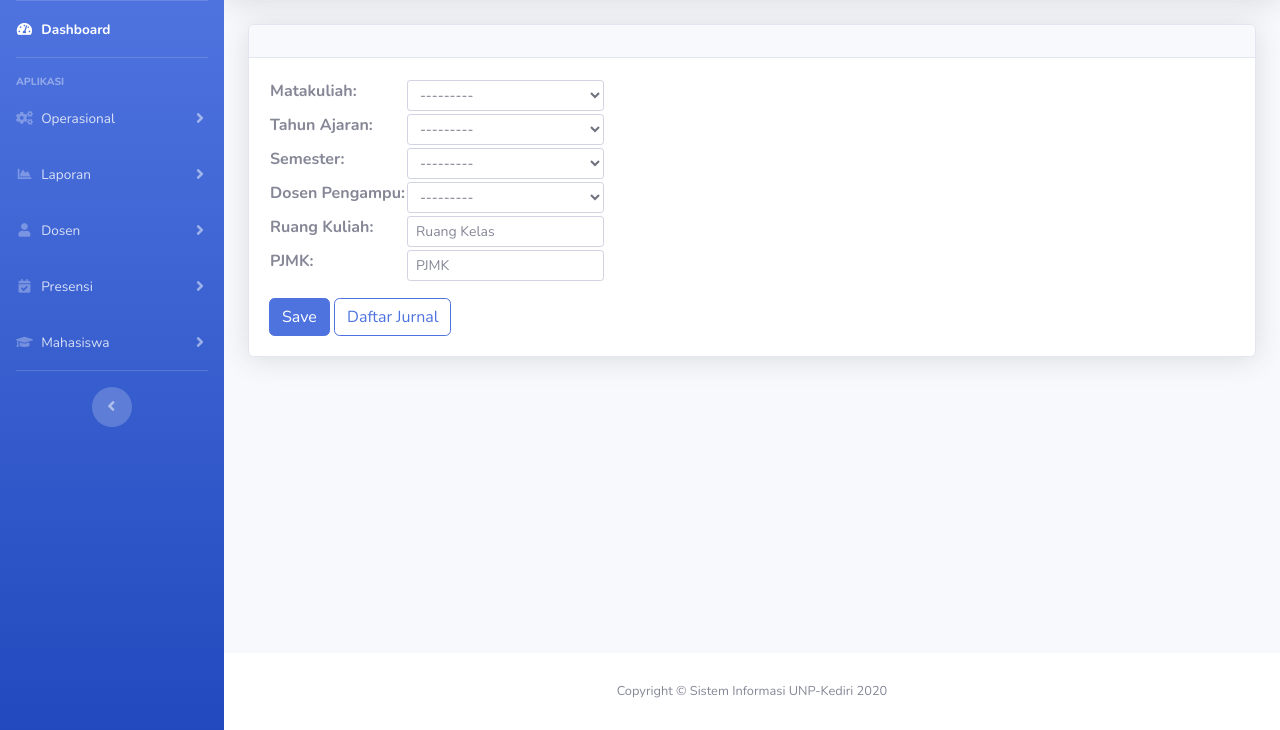
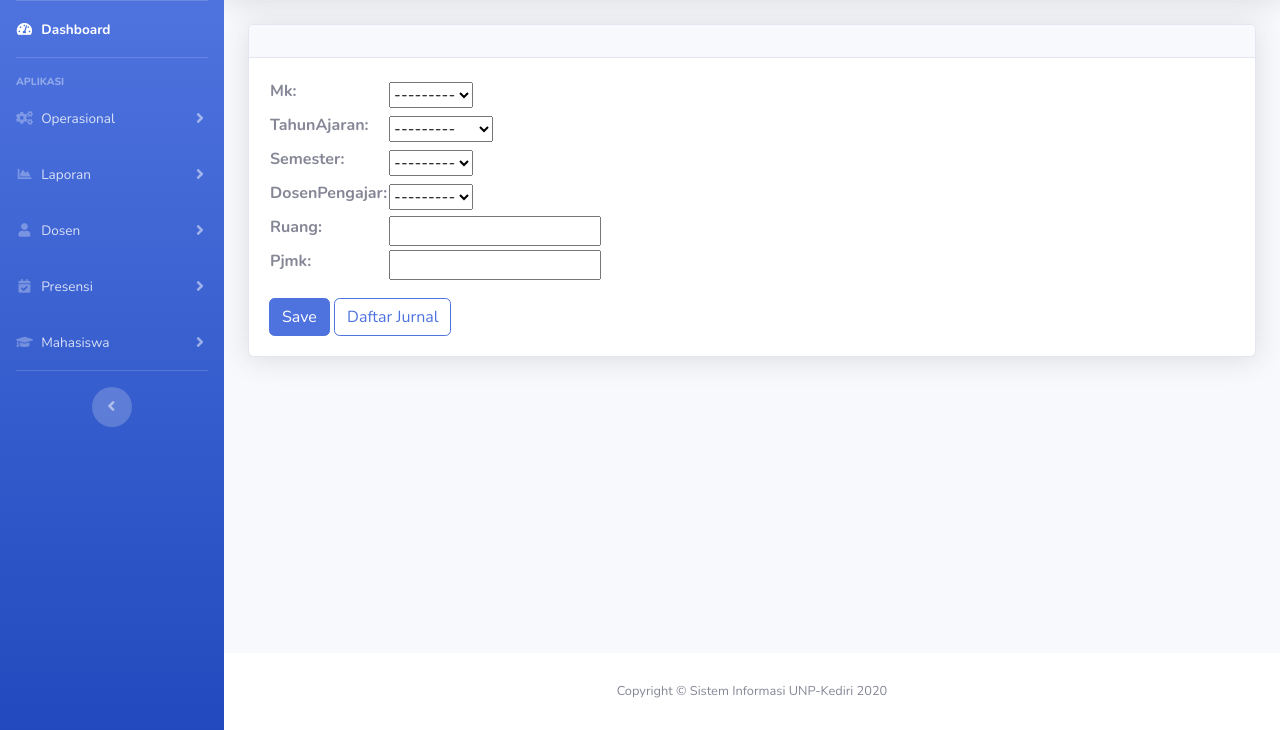
Before and after one commit to ristykdr/prjsiunp, a Django app: template backend/simprosis/olahDataJurnalKuliah/templates/olahDataJurnalKuliah/jurnalkuliah_form.html in a window 1280 px wide. Shown: the part 70-800 px from the top of the page. Run offline with Django 3.2, Linux system fonts and the light colour scheme; the template is opened without the code that fills it: values that come from a table or form of the project are taken from there, others are empty; some libraries are stand-ins or nearby versions.

Commit message:
Changes to be committed: 	modified:   backend/simprosis/olahDataJurnalKuliah/forms.py 	modified:   backend/simprosis/olahDataJurnalKuliah/templates/olahDataJurnalKuliah/jurnalkuliah_form.html

```diff
--- a/backend/simprosis/olahDataJurnalKuliah/forms.py
+++ b/backend/simprosis/olahDataJurnalKuliah/forms.py
@@ -17,48 +17,48 @@ class jurnalKuliahForm(forms.ModelForm):
             'ruang',
             'pjmk'
         ]
-        labels ={
-            'mk':'Matakuliah',
-            'tahunAjaran':'Tahun Ajaran',
-            'semester':'Semester',
-            'dosenPengajar':'Dosen Pengampu',
-            'ruang':'Ruang Kuliah',
-            'pjmk':'PJMK'
-        }
-        widgets = {
-            'mk':forms.Select(
-                attrs={
-                    'class':'form-control form-control-sm'
-                }
-            ),
-            'tahunAjaran':forms.Select(
-                attrs={
-                    'class':'form-control form-control-sm'
-                }
-            ),
-            'semester':forms.Select(
-                attrs={
-                    'class':'form-control form-control-sm'
-                }
-            ),
-            'dosenPengajar':forms.Select(
-                attrs={
-                    'class':'form-control form-control-sm'
-                }
-            ),
-            'ruang':forms.TextInput(
-                attrs={
-                    'class':'form-control form-control-sm',
-                    'placeholder':'Ruang Kelas'
-                }
-            ),
-            'pjmk':forms.TextInput(
-                attrs={
-                    'class':'form-control form-control-sm',
-                    'placeholder':'PJMK'
-                }
-            )
-        }
+        # labels ={
+        #     'mk':'Matakuliah',
+        #     'tahunAjaran':'Tahun Ajaran',
+        #     'semester':'Semester',
+        #     'dosenPengajar':'Dosen Pengampu',
+        #     'ruang':'Ruang Kuliah',
+        #     'pjmk':'PJMK'
+        # }
+        # widgets = {
+        #     'mk':forms.Select(
+        #         attrs={
+        #             'class':'form-control form-control-sm'
+        #         }
+        #     ),
+        #     'tahunAjaran':forms.Select(
+        #         attrs={
+        #             'class':'form-control form-control-sm'
+        #         }
+        #     ),
+        #     'semester':forms.Select(
+        #         attrs={
+        #             'class':'form-control form-control-sm'
+        #         }
+        #     ),
+        #     'dosenPengajar':forms.Select(
+        #         attrs={
+        #             'class':'form-control form-control-sm'
+        #         }
+        #     ),
+        #     'ruang':forms.TextInput(
+        #         attrs={
+        #             'class':'form-control form-control-sm',
+        #             'placeholder':'Ruang Kelas'
+        #         }
+        #     ),
+        #     'pjmk':forms.TextInput(
+        #         attrs={
+        #             'class':'form-control form-control-sm',
+        #             'placeholder':'PJMK'
+        #         }
+        #     )
+        # }
 
 
 class detilJurnalKuliahForm(forms.ModelForm):
@@ -68,16 +68,16 @@ class detilJurnalKuliahForm(forms.ModelForm):
         """Meta definition for detilJurnalKuliahform."""
 
         model = detilJurnalKuliah
-        # exclude=()
-        fields = [
-            'jurnal',
-            'pertemuan',
-            'tanggal',
-            'jamMulai',
-            'jamSelesai',
-            'materi',
-            'metode'
-        ]
+        exclude=()
+        # fields = [
+        #     'jurnal',
+        #     'pertemuan',
+        #     'tanggal',
+        #     'jamMulai',
+        #     'jamSelesai',
+        #     'materi',
+        #     'metode'
+        # ]
         labels ={
             'jurnal':'Jurnal',
             'pertemuan':'Pertemuan',
--- a/backend/simprosis/olahDataJurnalKuliah/templates/olahDataJurnalKuliah/jurnalkuliah_form.html
+++ b/backend/simprosis/olahDataJurnalKuliah/templates/olahDataJurnalKuliah/jurnalkuliah_form.html
@@ -37,7 +37,8 @@
                 </tr>
             {% endfor %}
         </table>
-        <input class="btn btn-primary" type="submit" value="Save"/> <a class="btn btn-outline-primary" href="{% url 'olahDataJurnalKuliah:jurnalKuliahList' %}">Daftar Jurnal</a>
+        <input class="btn btn-primary" type="submit" value="Save"/>
+        <a class="btn btn-outline-primary" href="{% url 'olahDataJurnalKuliah:jurnalKuliahList' %}">Daftar Jurnal</a>
     </form>
 
     <script src="{% static 'vendor/jquery/jquery.min.js' %}"></script>
```
